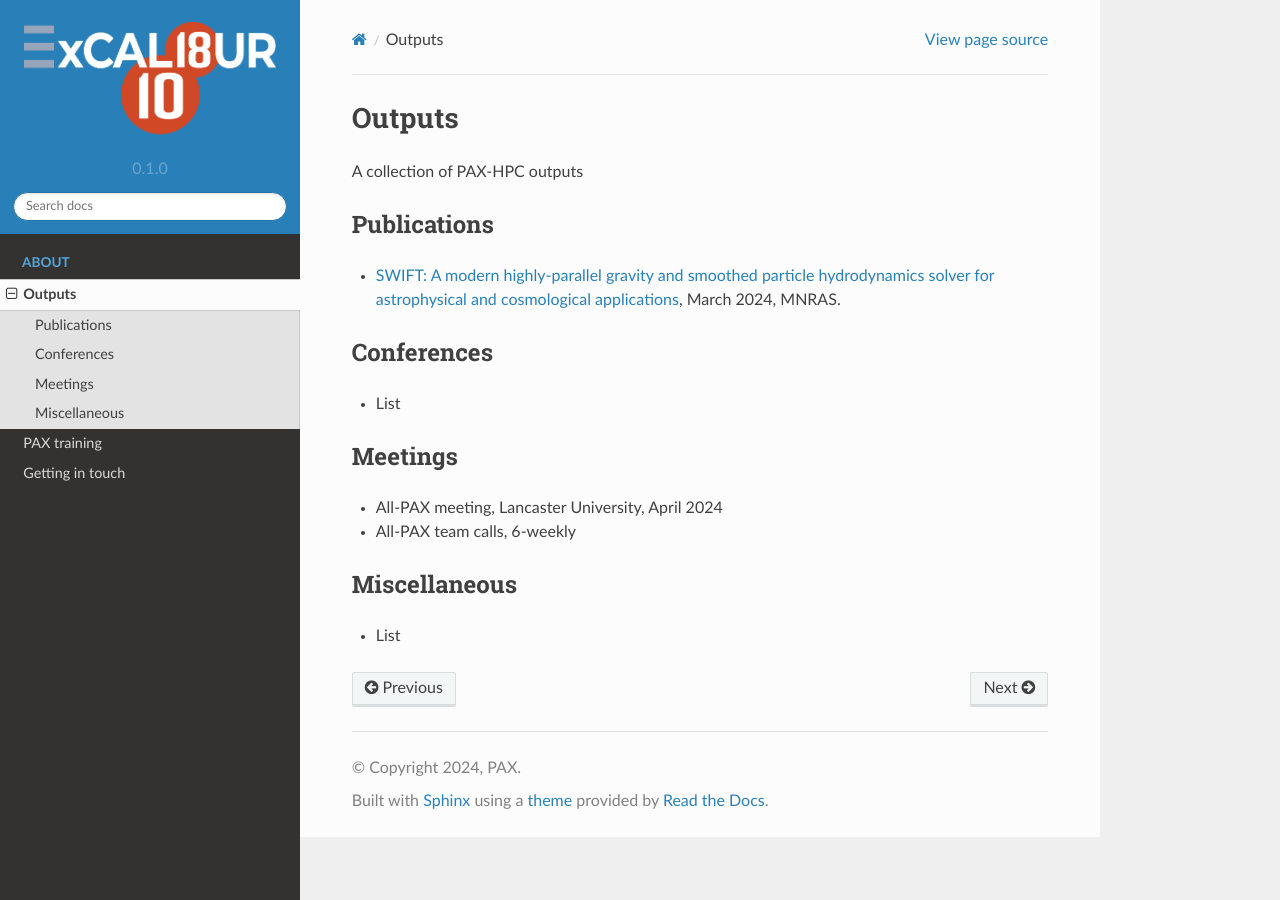
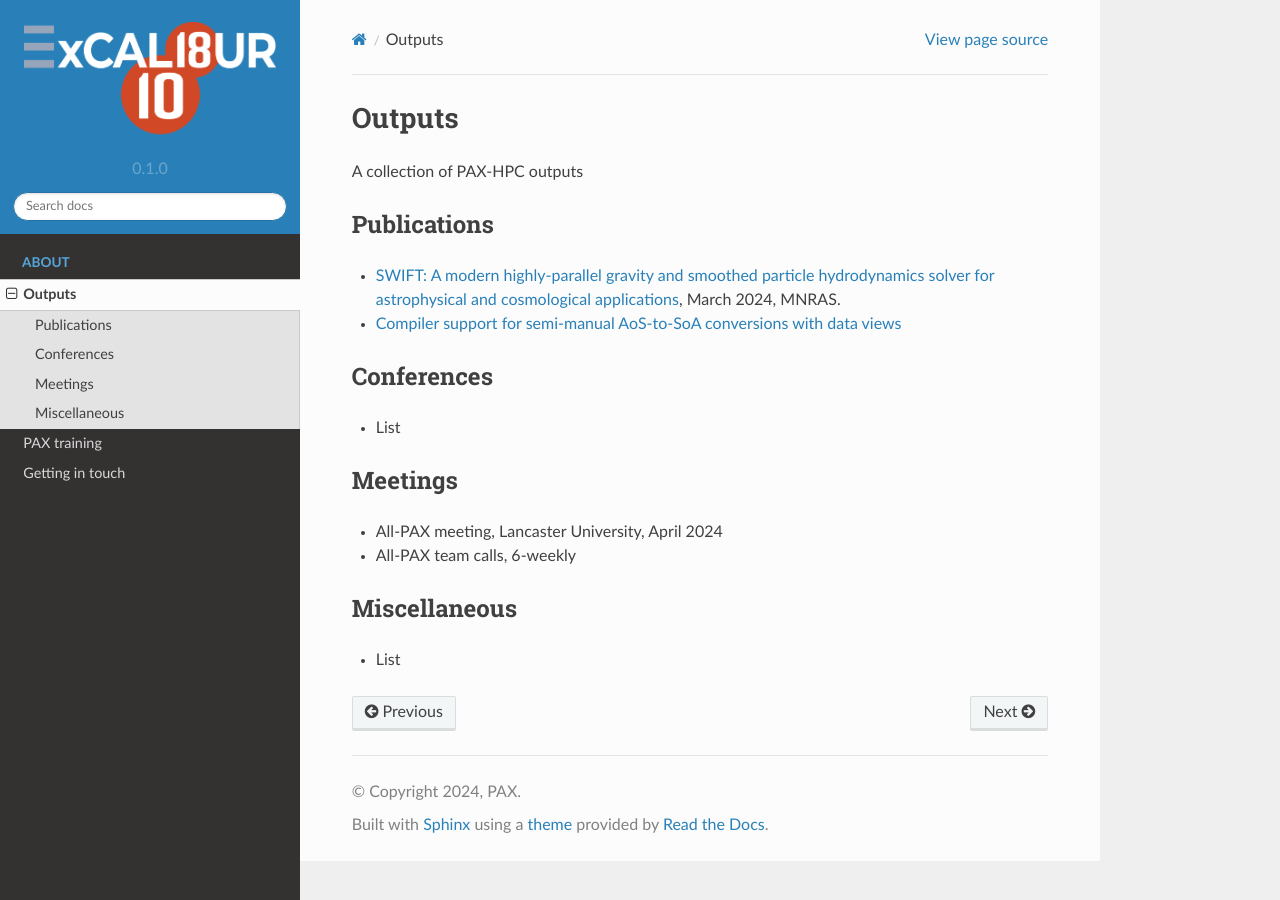
Before and after one commit to xguo-epcc/pax-hpc, a Sphinx documentation site: the page built from docs/outputs.md, in a window 1280 px wide. Built offline with Sphinx 7.4.7 and the Read the Docs theme 2.0.0, drawn with Linux system fonts in a browser that asks for light colours.

Commit message:
added tobias paper

```diff
--- a/docs/outputs.md
+++ b/docs/outputs.md
@@ -5,6 +5,8 @@ A collection of PAX-HPC outputs
 ## Publications
 
 - [SWIFT: A modern highly-parallel gravity and smoothed particle hydrodynamics solver for astrophysical and cosmological applications](https://arxiv.org/abs/2305.13380), March 2024, MNRAS.
+
+- [Compiler support for semi-manual AoS-to-SoA conversions with data views](https://arxiv.org/abs/2405.12507)
 
 ## Conferences
 
```
